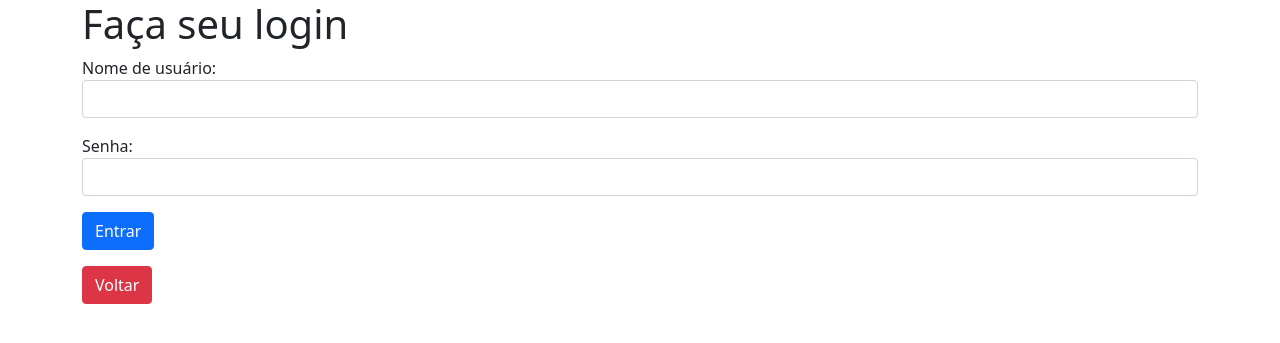
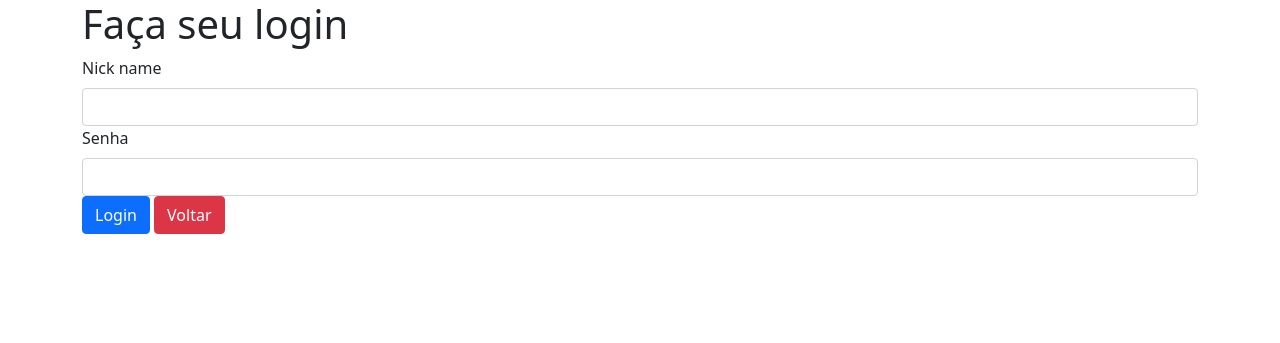
Before and after one commit to wilbertdener/alura, a Flask app: page /login in a window 1280 px wide. Shown: the top 343 px of the page. Run offline with Flask 3, Linux system fonts and the light colour scheme; some libraries are stand-ins or nearby versions.

Commit message:
refatoração, view dividida em 2, templates mais bonitos visualmente

```diff
--- a/helpers.py
+++ b/helpers.py
@@ -1,13 +1,18 @@
 import os
 from jogoteca import app
 from flask_wtf import FlaskForm
-from wtforms import StringField, SubmitField, validators
+from wtforms import StringField, SubmitField, PasswordField, validators
 
 class FormularioJogo(FlaskForm):
     nome = StringField('Nome do Jogo', [validators.DataRequired(), validators.Length(min=1, max=50)])
     categoria = StringField('Categoria', [validators.DataRequired(), validators.Length(min=1, max=40)])
     console = StringField('Console', [validators.DataRequired(), validators.Length(min=1, max=20)])
     salvar = SubmitField('Salvar')
+
+class FormularioUsuario(FlaskForm):
+    nickname = StringField('Nick name', [validators.DataRequired(), validators.Length(min=1, max=8)])
+    senha = PasswordField('Senha', [validators.DataRequired(), validators.Length(min=1, max=100)])
+    login = SubmitField('Login')
 
 def recupera_imagem(id):
     for nome_arquivo in os.listdir(app.config['UPLOAD_PATH']):
--- a/jogoteca.py
+++ b/jogoteca.py
@@ -8,7 +8,9 @@ app.config.from_pyfile('config.py')
 db = SQLAlchemy(app)
 csrf = CSRFProtect(app)
 
-from views import *
+from views_game import *
+from views_user import *
+
 
 if __name__=='__main__':
     app.run(debug=True)
--- a/templates/login.html
+++ b/templates/login.html
@@ -5,6 +5,7 @@
     <meta name="viewport" content="width=device-width, initial-scale=1">
     <title>Jogoteca</title>
     <link rel="stylesheet" href="{{ url_for('static', filename='bootstrap.css') }}">
+      <link rel="stylesheet" href="{{ url_for('static', filename='app.css') }}">
   </head>
   <body>
     <div class="container">
@@ -25,12 +26,21 @@
 
         <h1>Faça seu login</h1>
         <form method="POST" action="{{ url_for('autenticar') }}">
-            <input type="hidden" name="proxima" value="{{ proxima }}"><!-- pega do login -->
-            <p><label>Nome de usuário:</label> <input class="form-control" type="text" name="usuario" required></p>
-            <p><label>Senha:</label> <input class="form-control" type="password" name="senha" required></p>
-            <p><button class="btn btn-primary" type="submit">Entrar</button></p>
+            <input type="hidden" name="proxima" value="{{ proxima or url_for('index') }}">
+            {{ form.csrf_token() }}
+            <div class="form-group">
+                {{ form.nickname.label(class="form-label") }}
+                {{ form.nickname(class="form-control") }}
+            </div>
+            <div class="form-group">
+                {{ form.senha.label(class="form-label") }}
+                {{ form.senha(class="form-control") }}
+            </div>
+            <div class="form-group buttons">
+                {{ form.login(class="btn btn-primary") }}
+                <a class="btn btn-danger" href="{{ url_for('index') }}">Voltar</a>
+            </div>
         </form>
-        <a class="btn btn-danger" href="{{ url_for('index') }}">Voltar</a>
 
     </div>
 </body>
--- a/views.py
+++ b/views_game.py
@@ -1,6 +1,6 @@
 from flask import  render_template, request, redirect, session, flash, url_for, send_from_directory
 from jogoteca import app, db
-from models import Jogos, Usuarios
+from models import Jogos
 from helpers import recupera_imagem, deleta_arquivo, FormularioJogo
 import time
 
@@ -96,30 +96,7 @@ def deletar(id):
 
 
 
-@app.route('/login')
-def login():
-    proxima = request.args.get('proxima')
-    return render_template('login.html', proxima=proxima)#passando as informações para o html
 
-@app.route('/autenticar', methods=['POST',])
-def autenticar():
-    usuario = Usuarios.query.filter_by(nickname=request.form['usuario']).first()
-    if usuario:
-        if request.form['senha'] == usuario.senha:
-            session['usuario_logado'] = usuario.nickname
-            flash( usuario.nickname + ' logado com sucesso!')
-            proxima_pagina = request.form['proxima']
-            return redirect(proxima_pagina)
-
-    else:
-        flash('Usuário não logado.')
-        return redirect(url_for('login'))
-
-@app.route('/logout')
-def logout():
-    session['usuario_logado'] = None
-    flash('Logout efetuado com sucesso!')
-    return redirect(url_for('index'))
 
 @app.route('/uploads/<nome_arquivo>')
 def imagem(nome_arquivo):
--- /dev/null
+++ b/views_user.py
@@ -0,0 +1,30 @@
+from jogoteca import app
+from flask import  render_template, request, redirect, session, flash, url_for
+from models import Usuarios
+from helpers import FormularioUsuario
+
+@app.route('/login')
+def login():
+    proxima = request.args.get('proxima')
+    form = FormularioUsuario()
+    return render_template('login.html', proxima=proxima, form=form)#passando as informações para o html
+
+@app.route('/autenticar', methods=['POST',])
+def autenticar():
+    form = FormularioUsuario(request.form)
+    usuario = Usuarios.query.filter_by(nickname=form.nickname.data).first()
+    if usuario:
+        if form.senha.data == usuario.senha:
+            session['usuario_logado'] = usuario.nickname
+            flash(usuario.nickname + ' logado com sucesso!')
+            proxima_pagina = request.form['proxima']
+            return redirect(proxima_pagina)
+    else:
+        flash('Usuário não logado.')
+        return redirect(url_for('login'))
+
+@app.route('/logout')
+def logout():
+    session['usuario_logado'] = None
+    flash('Logout efetuado com sucesso!')
+    return redirect(url_for('index'))
```
Also changed, not shown: templates/editar.html (+6 -6 lines), templates/novo.html (+6 -6 lines).
